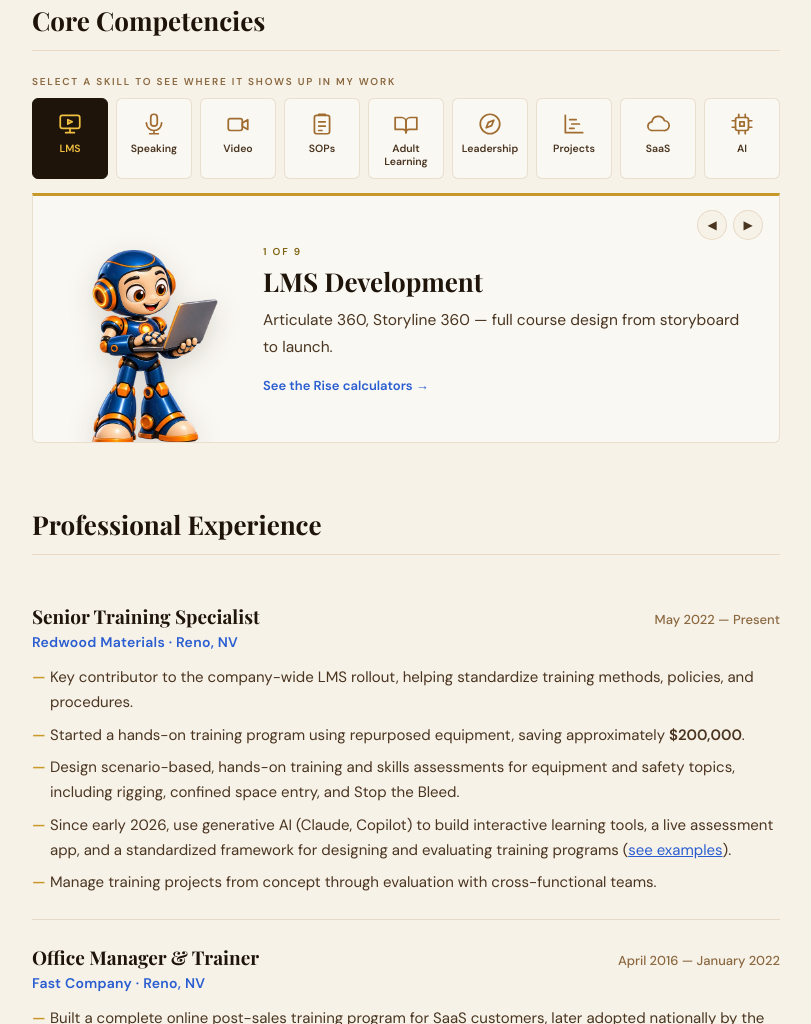
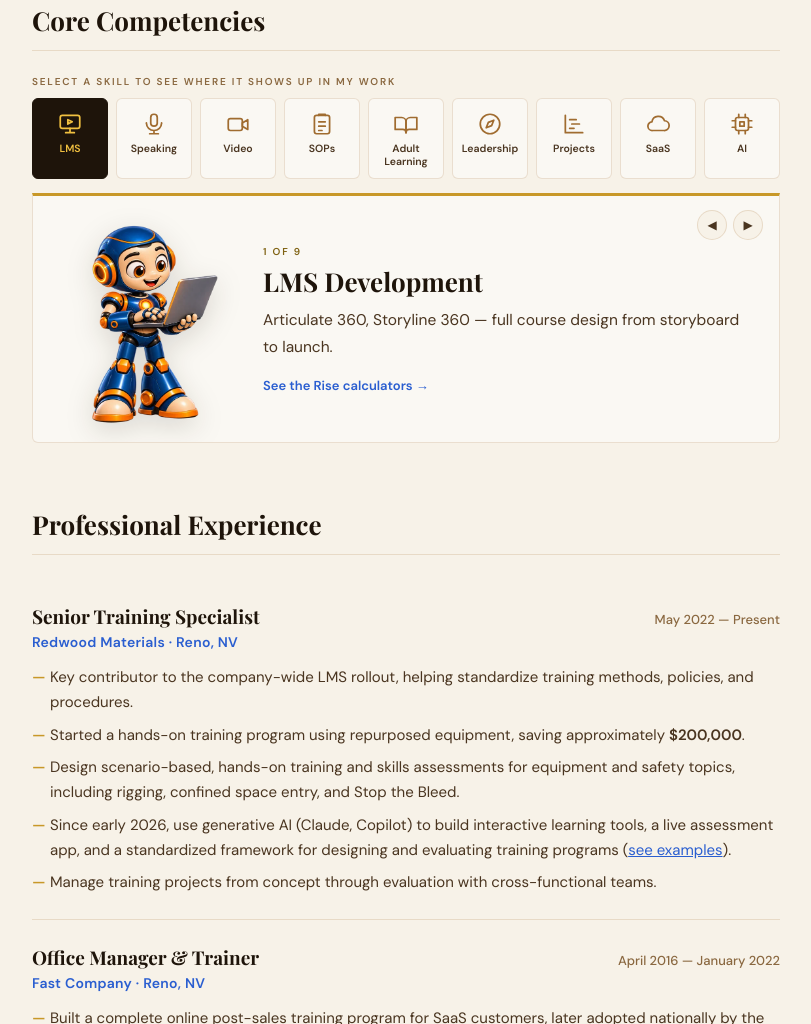
Before and after one commit to AvGuru7/andregurule.github.io, a plain HTML site: page training-portfolio.html in a window 1280 px wide. Shown: the part 6227-7251 px from the top of the page, without its empty margins (234-1045 px from the left). Drawn offline with nearby package versions, Linux system fonts and the light colour scheme; files whose address does not match are found by name; a web font is replaced by a local one.

Commit message:
Add files via upload

```diff
--- a/training-portfolio.html
+++ b/training-portfolio.html
@@ -191,9 +191,9 @@ section {
   background:var(--warm-white); border:1px solid var(--rule); border-top:3px solid var(--gold); border-radius:0 0 6px 6px;
   padding:clamp(18px,3vw,28px) clamp(18px,3vw,32px) 0; min-height:250px; overflow:hidden;
 }
-.comp-caleb-wrap { position:relative; align-self:end; width:170px; height:200px; }
+.comp-caleb-wrap { position:relative; align-self:end; width:170px; height:200px; margin-bottom:18px; }
 .comp-caleb {
-  position:absolute; left:0; right:0; bottom:-6px; margin:auto; max-width:100%; max-height:100%;
+  position:absolute; left:0; right:0; bottom:0; margin:auto; max-width:100%; max-height:100%;
   filter:drop-shadow(0 8px 14px rgba(30,20,10,.15)); transition:opacity .25s ease, transform .25s ease;
 }
 .comp-caleb.out { opacity:0; transform:translateY(8px); }
@@ -212,7 +212,7 @@ section {
   .comp-tiles { grid-template-columns:repeat(3,1fr); }
   /* Phones: Caleb sits beside the top of the text, so no empty space below the link */
   .comp-stage { grid-template-columns:96px 1fr; align-items:start; min-height:0; padding-top:52px; padding-bottom:18px; }
-  .comp-caleb-wrap { align-self:start; width:96px; height:116px; }
+  .comp-caleb-wrap { align-self:start; width:96px; height:116px; margin-bottom:0; }
   .comp-caleb { bottom:0; }
   .comp-body { align-self:start; padding-bottom:0; }
 }
```
